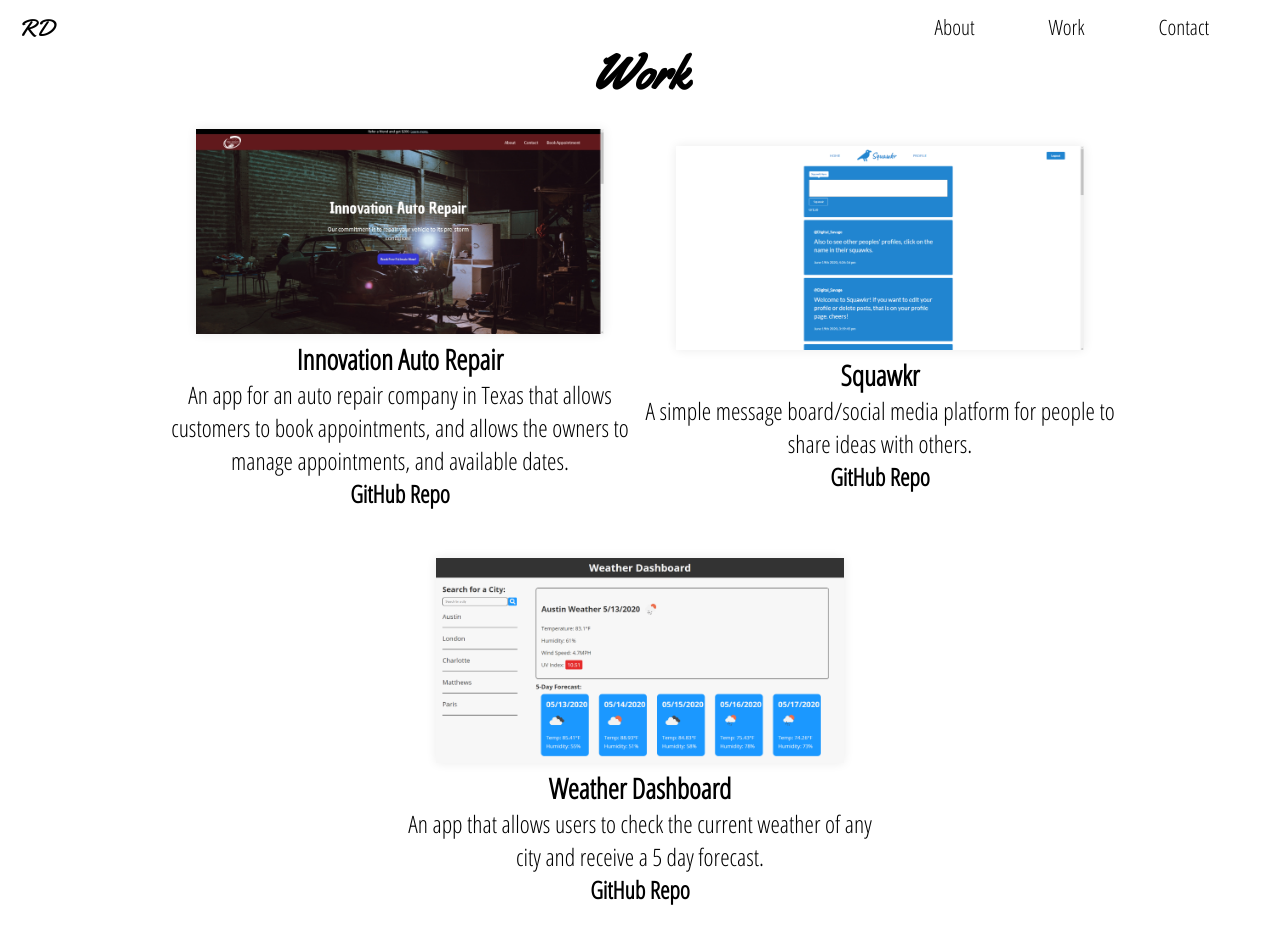
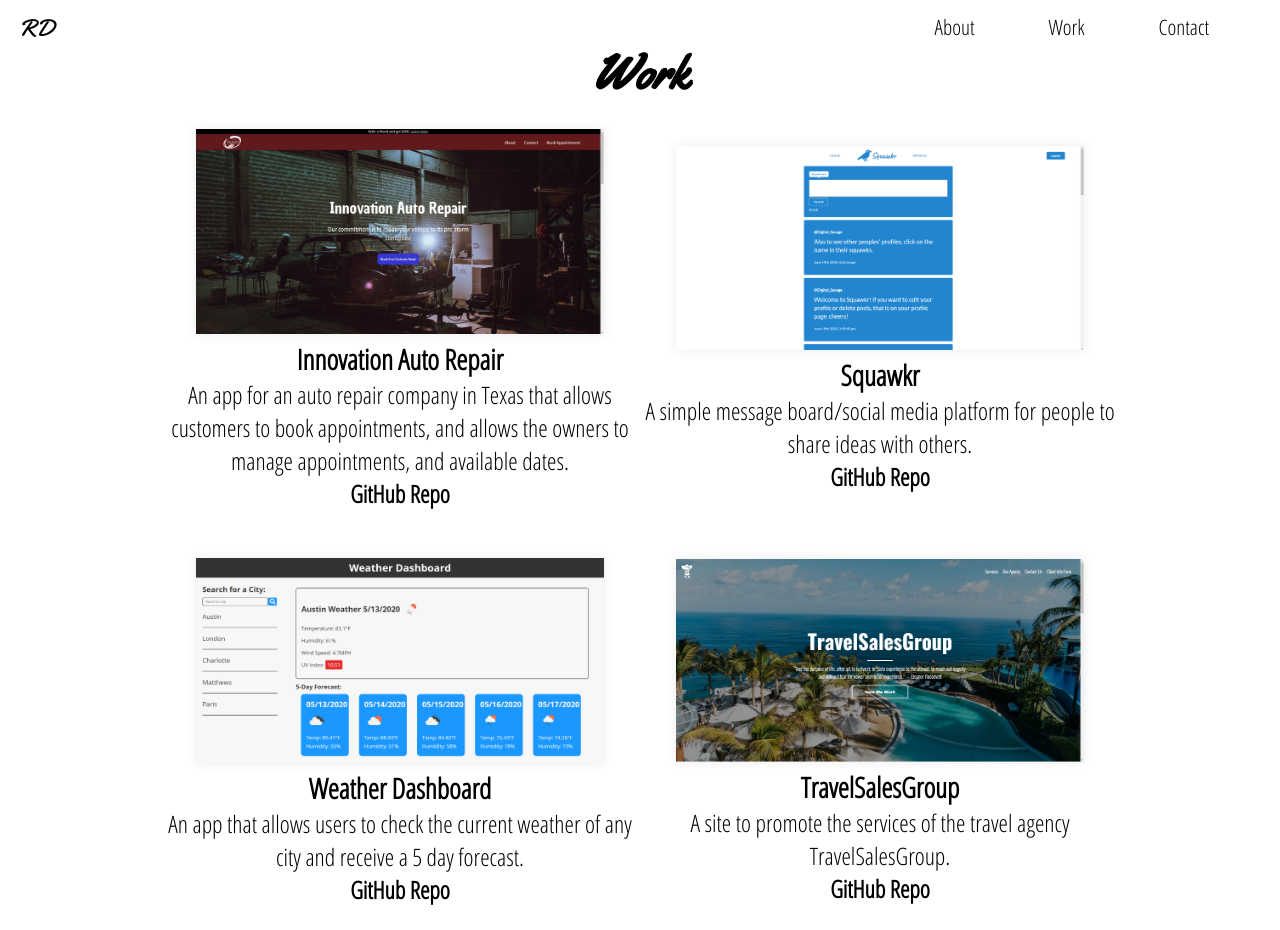
Before and after one commit to ryand67/Portfolio, a React (Create React App) app in the folder client/: page /work in a window 1280 px wide. Built offline with nearby package versions, Linux system fonts and the light colour scheme.

Commit message:
work card

```diff
--- a/client/src/components/pages/Work.js
+++ b/client/src/components/pages/Work.js
@@ -17,7 +17,7 @@ const Work = () => {
             </div>
             <div className="workGallery workGalleryBottom">
                 <WorkCard imgSrc={work3} gitHub="https://github.com/ryand67/Weather-Dashboard" deployed="https://ryand67.github.io/Weather-Dashboard/" title="Weather Dashboard" alt="Weather Dashboard Link" desc="An app that allows users to check the current weather of any city and receive a 5 day forecast." />
-                {/* <WorkCard imgSrc={work4} deployed="http://tsg-live-preview.herokuapp.com/" title="TravelSalesGroup" gitHub="https://github.com/ryand67/TSG-Site" desc="A site to promote the services of the travel agency TravelSalesGroup." /> */}
+                <WorkCard imgSrc={work4} deployed="http://tsg-live-preview.herokuapp.com/" title="TravelSalesGroup" gitHub="https://github.com/ryand67/TSG-Site" desc="A site to promote the services of the travel agency TravelSalesGroup." />
             </div>
         </main>
     )
```
